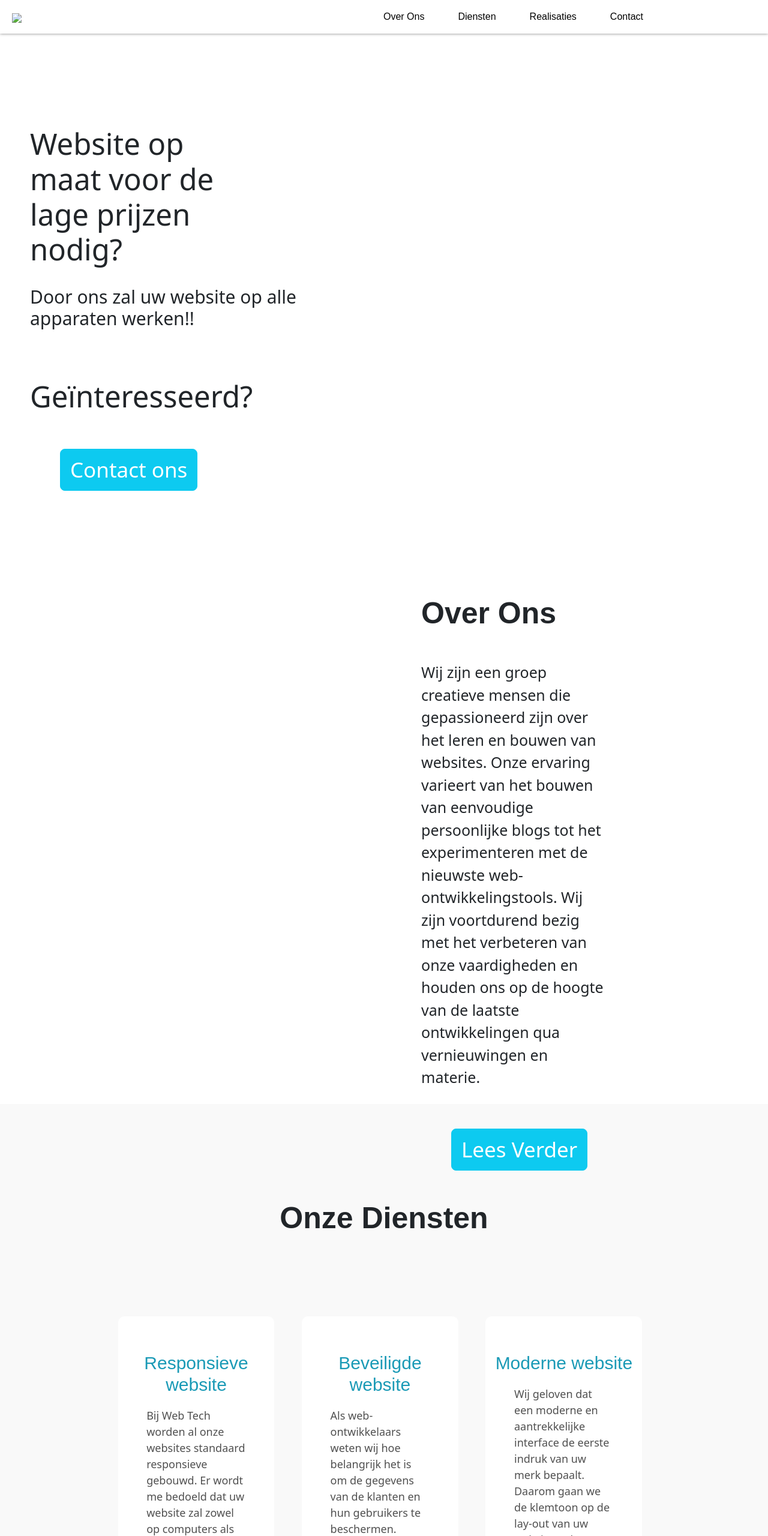
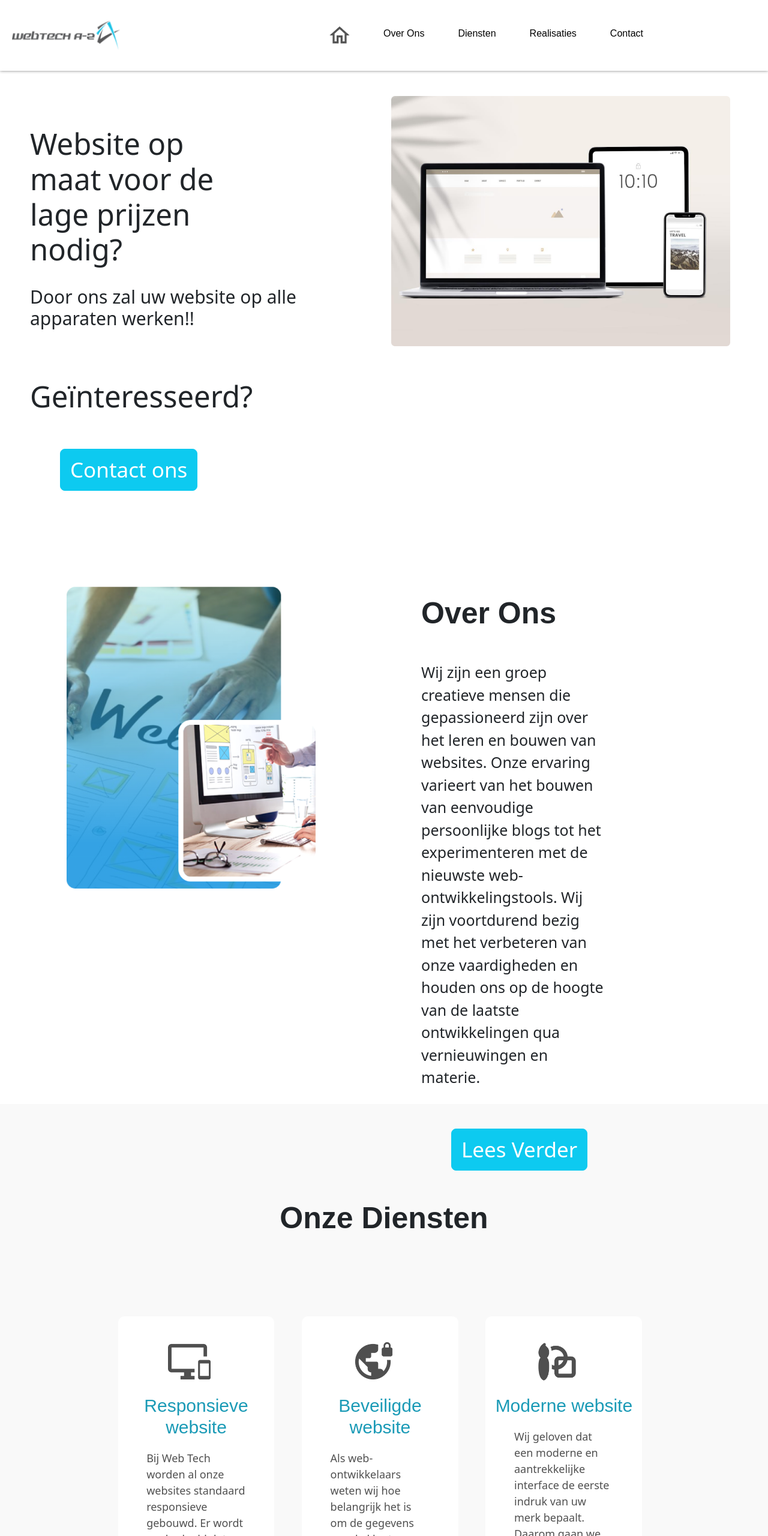
Before and after one commit to awni5/webtech, a plain HTML site: page index.html in a window 1280 px wide. Shown: the top 2560 px of the page at 60% size. Drawn offline with nearby package versions, Linux system fonts and the light colour scheme; the site is published under a folder, as on GitHub Pages, so addresses that start at the root find nothing; a web font is replaced by a local one.

Commit message:
Update index.html

```diff
--- a/index.html
+++ b/index.html
@@ -22,14 +22,14 @@
         <header>
             <div class="container-fluid">
                 <nav class="navbar navbar-expand-lg fixed-top">
-                    <a class="navbar-brand" href=""> <img src="/photos/logo.png"></a>
+                    <a class="navbar-brand" href=""> <img src="photos/logo.png"></a>
                     <button class="navbar-toggler" type="button" data-bs-toggle="collapse" data-bs-target="#Toggler"
                         aria-controls="navbarTogglerDemo01" aria-expanded="false" aria-label="Toggle navigation">
                         <span class="navbar-toggler-icon"></span>
                     </button>
                     <div class="collapse navbar-collapse" id="Toggler">
                         <ul class="navbar-nav ms-auto">
-                            <li class="nav-item active"><a href="#home" class="nav-link"> <img src="/photos/home.png"
+                            <li class="nav-item active"><a href="#home" class="nav-link"> <img src="photos/home.png"
                                         alt=""> </a></li>
                             <li class="nav-item"><a href="#overons" class="nav-link a"> Over Ons</a></li>
                             <li class="nav-item"><a href="#diensten" class="nav-link">Diensten</a></li>
@@ -54,13 +54,13 @@
 
             </div>
             <div class="img_home col-lg-6">
-                <img src="/photos/header.png" alt="">
+                <img src="photos/header.png" alt="">
             </div>
         </main>
         <!-- Over ons section -->
         <div id="overons" class="row">
             <div class="col-lg-6 col-md-5">
-                <img src="/photos/overons.png" alt="">
+                <img src="photos/overons.png" alt="">
             </div>
             <div class="col-lg-6 col-md-6">
                 <div class="overons-content">
@@ -85,7 +85,7 @@
 
             <h2>Onze Diensten</h2>
             <div class="col-lg-4 col-md-6 col-sm-12" id="dienst1">
-                <img src="/photos/resp.png" alt="">
+                <img src="photos/resp.png" alt="">
                 <h4>Responsieve website</h4>
                 <p>Bij Web Tech worden al onze
                     websites standaard
@@ -93,7 +93,7 @@
                     </p>
             </div>
             <div class="col-lg-4 col-md-6 col-sm-12" id="dienst2">
-                <img src="/photos/secure.png" alt="">
+                <img src="photos/secure.png" alt="">
                 <h4>Beveiligde website</h4>
                 <p>Als web-ontwikkelaars weten
                     wij hoe belangrijk het is
@@ -103,7 +103,7 @@
                     </p>
             </div>
             <div class="col-lg-4 col-md-6 col-sm-12" id="dienst3">
-                <img src="/photos/modern.png" alt="">
+                <img src="photos/modern.png" alt="">
                 <h4>Moderne website</h4>
                 <p>Wij geloven dat een moderne
                     en aantrekkelijke interface
@@ -118,7 +118,7 @@
             <h2>Onze Werk</h2>
             <div class=" col-lg-6">
                 <div class="werk1">
-                <img src="/photos/werk1.png" alt="">
+                <img src="photos/werk1.png" alt="">
                 <h4>Title</h4>
                 <p>Lorem ipsum dolor sit amet, consectetur adipiscing
                     elit, sed do eiusmod </p>
@@ -126,7 +126,7 @@
             </div>
             <div class=" col-lg-6">
                 <div class="werk2">
-                <img src="/photos/werk2.png" alt="">
+                <img src="photos/werk2.png" alt="">
                 <h4>Title</h4>
                 <p>Lorem ipsum dolor sit amet, consectetur adipiscing
                     elit, sed do eiusmod </p>
@@ -134,7 +134,7 @@
             </div>
             <div class=" col-lg-6">
                 <div class="werk3">
-                <img src="/photos/werk3.png" alt="">
+                <img src="photos/werk3.png" alt="">
                 <h4>Title</h4>
                 <p>Lorem ipsum dolor sit amet, consectetur adipiscing
                     elit, sed do eiusmod </p>
@@ -149,7 +149,7 @@
                 En we beantwoorden graag uw vragen.</h3>
                 <a href="#contact"><button type="button" class="btn btn-info btn-lg"> Contact ons</button></a>
                 <footer>
-            <img src="/photos/logo.png" alt="">
+            <img src="photos/logo.png" alt="">
             <p>Copyright &copy; 2023 Webtech A-Z</p></footer>
         </div>
 
```
